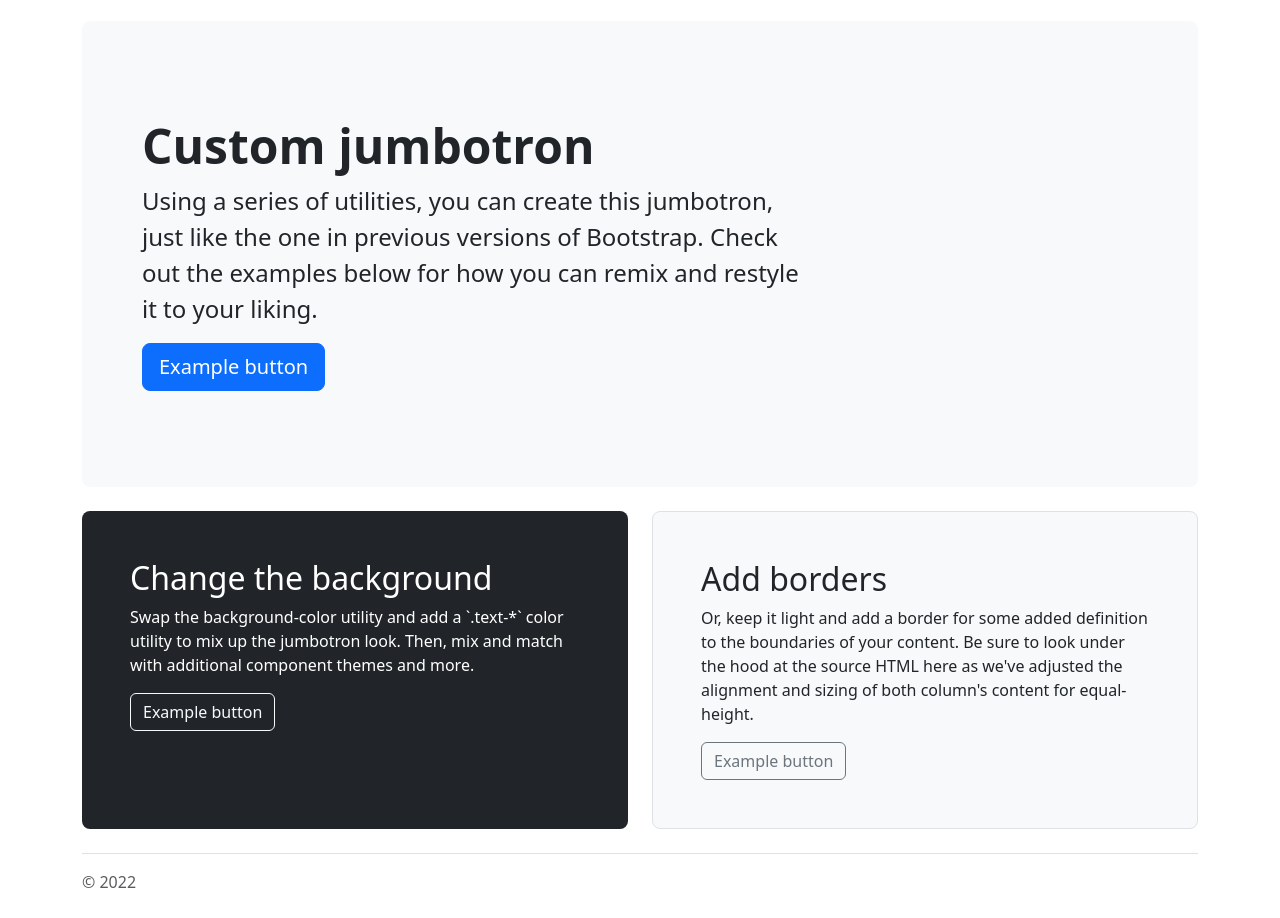
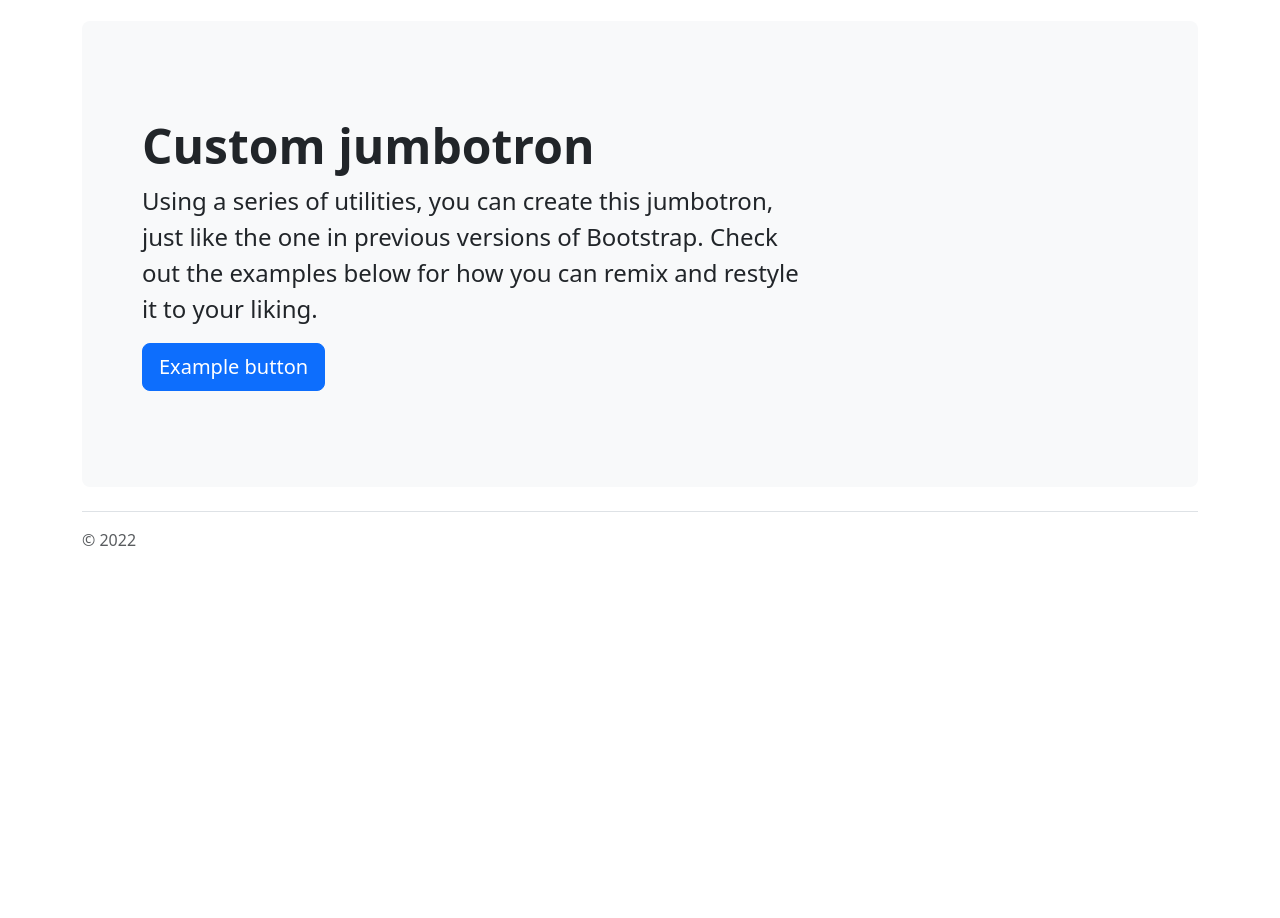
Before and after one commit to jansssss/jansssss, a plain HTML site: page index.html in a window 1280 px wide. Shown: the part 80-998 px from the top of the page. After the commit the page ends 800 px from the top, so only its background shows below. Drawn offline with nearby package versions, Linux system fonts and the light colour scheme; a script that the page names is missing.

Commit message:
Update index.html

```diff
--- a/index.html
+++ b/index.html
@@ -83,23 +83,6 @@
 
   <!--디스커즈 끝 -->
 
-    <div class="row align-items-md-stretch">
-      <div class="col-md-6">
-        <div class="h-100 p-5 text-white bg-dark rounded-3">
-          <h2>Change the background</h2>
-          <p>Swap the background-color utility and add a `.text-*` color utility to mix up the jumbotron look. Then, mix and match with additional component themes and more.</p>
-          <button class="btn btn-outline-light" type="button">Example button</button>
-        </div>
-      </div>
-      <div class="col-md-6">
-        <div class="h-100 p-5 bg-light border rounded-3">
-          <h2>Add borders</h2>
-          <p>Or, keep it light and add a border for some added definition to the boundaries of your content. Be sure to look under the hood at the source HTML here as we've adjusted the alignment and sizing of both column's content for equal-height.</p>
-          <button class="btn btn-outline-secondary" type="button">Example button</button>
-        </div>
-      </div>
-    </div>
-
     <footer class="pt-3 mt-4 text-muted border-top">
       &copy; 2022
     </footer>
```
